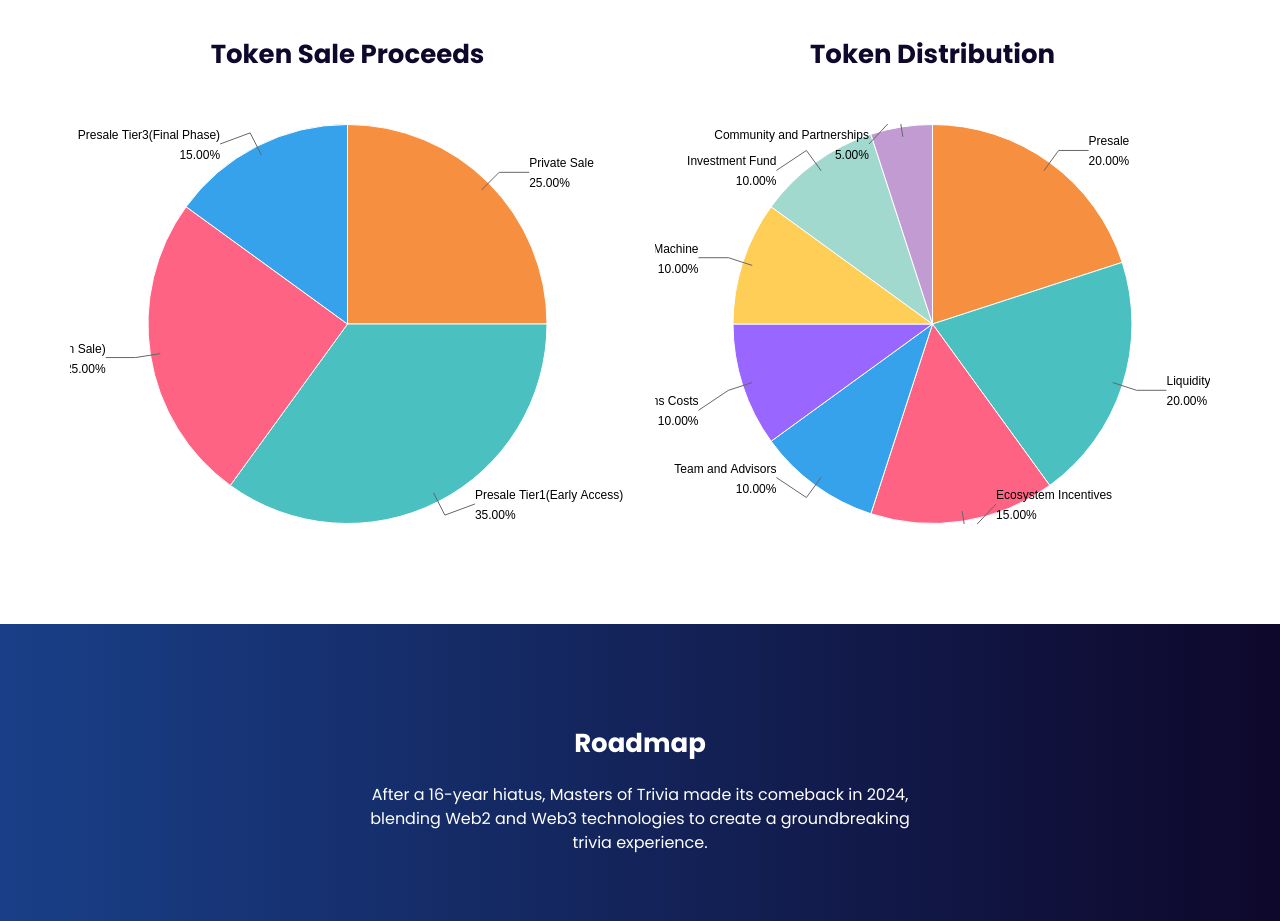
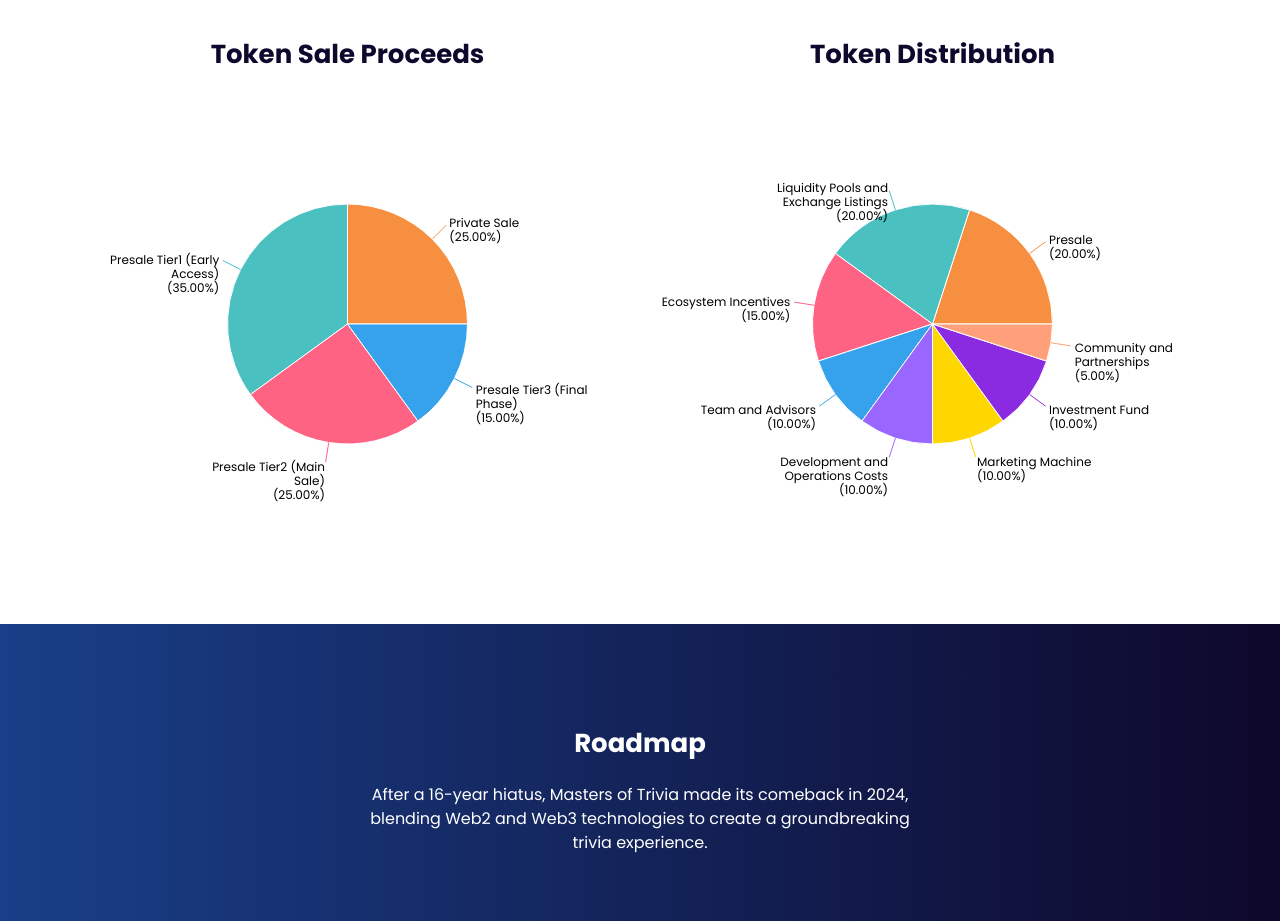
Before and after one commit to Ahsanch007/Cryptocash, a Next.js app: page / in a window 1280 px wide. Shown: the part 3640-4561 px from the top of the page. Built offline with nearby package versions, Linux system fonts and the light colour scheme.

Commit message:
done changes

```diff
--- a/package.json
+++ b/package.json
@@ -15,7 +15,8 @@
     "react": "^19.0.0",
     "react-chartjs-2": "^5.3.0",
     "react-dom": "^19.0.0",
-    "react-icons": "^5.4.0"
+    "react-icons": "^5.4.0",
+    "recharts": "^2.15.0"
   },
   "devDependencies": {
     "autoprefixer": "^10.4.20",
--- a/src/app/globals.css
+++ b/src/app/globals.css
@@ -457,6 +457,9 @@
   background: linear-gradient(to right, #835edf, #351f8b);
 
 }
+.recharts-legend-wrapper{
+  display: none !important;
+}
 
 @media only screen and (max-width: 991px) {
   .vertical_social {
--- a/src/components/ui/TokenSale.js
+++ b/src/components/ui/TokenSale.js
@@ -1,113 +1,95 @@
 import React from 'react';
-import { Pie } from 'react-chartjs-2';
-import { Chart as ChartJS, Tooltip, Legend, ArcElement } from 'chart.js';
+import {
+    PieChart,
+    Pie,
+    Cell,
+    Legend,
+    ResponsiveContainer,
+    Tooltip,
+} from 'recharts';
 
-ChartJS.register(Tooltip, Legend, ArcElement);
+const data = [
+    { name: 'Private Sale', value: 25 },
+    { name: 'Presale Tier1 (Early Access)', value: 35 },
+    { name: 'Presale Tier2 (Main Sale)', value: 25 },
+    { name: 'Presale Tier3 (Final Phase)', value: 15 },
+];
 
-const TokenSale = () => {
-    const data = {
-        labels: [
-            'Private Sale',
-            'Presale Tier1(Early Access)',
-            'Presale Tier2(Main Sale)',
-            'Presale Tier3(Final Phase)',
-        ],
-        datasets: [
-            {
-                data: [25, 35, 25, 15],
-                backgroundColor: [
-                    '#F69040', // Orange
-                    '#4BC0C0', // Teal
-                    '#FF6384', // Pink
-                    '#36A2EB', // Blue
-                ],
-                borderWidth: 1,
-            },
-        ],
-    };
+const COLORS = ['#F69040', '#4BC0C0', '#FF6384', '#36A2EB'];
 
-    const options = {
-        responsive: true,
-        maintainAspectRatio: false,
-        plugins: {
-            tooltip: {
-                enabled: false, // Disable tooltips since we're customizing labels
-            },
-            legend: {
-                display: false, // Hide default legend
-            },
-        },
-        animation: false,
-    };
+// Function to break long labels into multiple lines
+const splitLabel = (text, maxLineLength) => {
+    if (text.length <= maxLineLength) return [text];
+    const words = text.split(' ');
+    const lines = [];
+    let currentLine = '';
 
-    const drawCustomLabels = (chart) => {
-        const { ctx, chartArea, data } = chart;
-        if (!chartArea) return;
+    words.forEach((word) => {
+        if ((currentLine + word).length <= maxLineLength) {
+            currentLine += `${word} `;
+        } else {
+            lines.push(currentLine.trim());
+            currentLine = `${word} `;
+        }
+    });
 
-        const { width, height } = chartArea;
-        const meta = chart.getDatasetMeta(0);
+    if (currentLine) lines.push(currentLine.trim());
+    return lines;
+};
 
-        meta.data.forEach((arc, index) => {
-            const dataset = data.datasets[0];
-            const value = dataset.data[index];
-            const percentage = `${value.toFixed(2)}%`;
+// Custom label renderer
+const renderCustomLabel = ({ cx, cy, midAngle, innerRadius, outerRadius, percent, name }) => {
+    const RADIAN = Math.PI / 180;
+    const radius = innerRadius + (outerRadius - innerRadius) * 1.2; // Adjust label position
+    const x = cx + radius * Math.cos(-midAngle * RADIAN);
+    const y = cy + radius * Math.sin(-midAngle * RADIAN);
 
-            const centerAngle = (arc.startAngle + arc.endAngle) / 2;
-
-            const outerRadius = arc.outerRadius;
-            const startX = Math.cos(centerAngle) * (outerRadius - 10) + width / 2;
-            const startY = Math.sin(centerAngle) * (outerRadius - 10) + height / 2;
-
-            const lineLength = 15;
-            const endX = Math.cos(centerAngle) * (outerRadius + lineLength) + width / 2;
-            const endY = Math.sin(centerAngle) * (outerRadius + lineLength) + height / 2;
-
-            const horizontalOffset = 30;
-            let labelX = endX < width / 2 ? endX - horizontalOffset : endX + horizontalOffset;
-            labelX = Math.max(20, Math.min(labelX, width - 20));
-
-            let labelY = endY;
-            const padding = 20;
-            if (endY < padding) labelY = padding;
-            if (endY > height - padding) labelY = height - padding;
-
-            ctx.beginPath();
-            ctx.moveTo(startX, startY);
-            ctx.lineTo(endX, endY);
-            ctx.strokeStyle = '#666';
-            ctx.lineWidth = 1;
-            ctx.stroke();
-
-            ctx.beginPath();
-            ctx.moveTo(endX, endY);
-            ctx.lineTo(labelX, labelY);
-            ctx.stroke();
-
-            const label = data.labels[index];
-            ctx.fillStyle = '#000';
-            ctx.font = '12px Arial';
-            ctx.textAlign = endX < width / 2 ? 'right' : 'left';
-
-            ctx.fillText(label, labelX, labelY - 5);
-            ctx.fillText(percentage, labelX, labelY + 15);
-        });
-    };
+    const lines = splitLabel(name, 20); // Break the label text into lines
 
     return (
-        <div className='' style={{ width: '100%', height: '400px', position: 'relative' }}>
-            <Pie
-                data={data}
-                options={options}
-                plugins={[
-                    {
-                        id: 'customLabels',
-                        afterDraw: drawCustomLabels,
-                    },
-                ]}
-            />
-        </div>
+        <text
+            x={x}
+            y={y}
+            fill="black"
+            textAnchor={x > cx ? 'start' : 'end'}
+            dominantBaseline="central"
+            fontSize="12"
+        >
+            {lines.map((line, index) => (
+                <tspan key={index} x={x} dy={index === 0 ? 0 : 14}>
+                    {line}
+                </tspan>
+            ))}
+            <tspan x={x} dy={14}>
+                {`(${(percent * 100).toFixed(2)}%)`}
+            </tspan>
+        </text>
     );
 };
 
-export default TokenSale;
-``
+const TokenSaleRecharts = () => {
+    return (
+        <ResponsiveContainer width="100%" height={400}>
+            <PieChart>
+                <Pie
+                    data={data}
+                    cx="50%"
+                    cy="50%"
+                    labelLine={true}
+                    label={renderCustomLabel}
+                    outerRadius={120}
+                    fill="#8884d8"
+                    dataKey="value"
+                >
+                    {data.map((entry, index) => (
+                        <Cell key={`cell-${index}`} fill={COLORS[index % COLORS.length]} />
+                    ))}
+                </Pie>
+                <Tooltip />
+                <Legend layout="horizontal" verticalAlign="bottom" align="center" />
+            </PieChart>
+        </ResponsiveContainer>
+    );
+};
+
+export default TokenSaleRecharts;
--- a/src/components/ui/Tokenomics.js
+++ b/src/components/ui/Tokenomics.js
@@ -1,131 +1,108 @@
 import React from 'react';
-import { Pie } from 'react-chartjs-2';
-import { Chart as ChartJS, Tooltip, Legend, ArcElement } from 'chart.js';
+import {
+    PieChart,
+    Pie,
+    Cell,
+    Legend,
+    ResponsiveContainer,
+    Tooltip,
+} from 'recharts';
 
-ChartJS.register(Tooltip, Legend, ArcElement);
+const data = [
+    { name: 'Presale', value: 20 },
+    { name: 'Liquidity Pools and Exchange Listings', value: 20 },
+    { name: 'Ecosystem Incentives', value: 15 },
+    { name: 'Team and Advisors', value: 10 },
+    { name: 'Development and Operations Costs', value: 10 },
+    { name: 'Marketing Machine', value: 10 },
+    { name: 'Investment Fund', value: 10 },
+    { name: 'Community and Partnerships', value: 5 },
+];
 
-const Tokenomics = () => {
-    const data = {
-        labels: [
-            'Presale',
-            'Liquidity Pools and Exchange Listings',
-            'Ecosystem Incentives',
-            'Team and Advisors',
-            'Development and Operations Costs',
-            'Marketing Machine',
-            'Investment Fund',
-            'Community and Partnerships',
-        ],
-        datasets: [
-            {
-                data: [20, 20, 15, 10, 10, 10, 10, 5],
-                backgroundColor: [
+const COLORS = [
     '#F69040', // Orange
     '#4BC0C0', // Teal
     '#FF6384', // Pink
     '#36A2EB', // Blue
     '#9966FF', // Purple
-                    '#FFCE56', // Yellow
-                    '#A2D9CE', // Mint
-                    '#C39BD3', // Lavender
-                ],
-                borderWidth: 1,
-            },
-        ],
-    };
+    '#FFD700', // Gold
+    '#8A2BE2', // Violet Blue
+    '#FFA07A', // Light Salmon
+];
 
-    const options = {
-        responsive: true,
-        maintainAspectRatio: false,
-        plugins: {
-            tooltip: {
-                enabled: false,
-            },
-            legend: {
-                display: false,
-            },
-        },
-    };
+// Function to break long labels into two lines
+const splitLabel = (text, maxLineLength) => {
+    if (text.length <= maxLineLength) return [text];
+    const words = text.split(' ');
+    const lines = [];
+    let currentLine = '';
 
-    const drawCustomLabels = (chart) => {
-        const { ctx, chartArea, data } = chart;
-        if (!chartArea) return;
-
-        const { width, height } = chartArea;
-        const meta = chart.getDatasetMeta(0);
-        const placedLabels = []; // To keep track of already placed labels and avoid overlaps
-
-        meta.data.forEach((arc, index) => {
-            const dataset = data.datasets[0];
-            const value = dataset.data[index];
-            const percentage = `${value.toFixed(2)}%`;
-
-            const centerAngle = (arc.startAngle + arc.endAngle) / 2;
-
-            const outerRadius = arc.outerRadius;
-            const startX = Math.cos(centerAngle) * (outerRadius - 10) + width / 2;
-            const startY = Math.sin(centerAngle) * (outerRadius - 10) + height / 2;
-
-            const lineLength = 15;
-            const endX = Math.cos(centerAngle) * (outerRadius + lineLength) + width / 2;
-            const endY = Math.sin(centerAngle) * (outerRadius + lineLength) + height / 2;
-
-            const horizontalOffset = 30;
-            let labelX = endX < width / 2 ? endX - horizontalOffset : endX + horizontalOffset;
-
-            // Adjust vertical position to prevent overlapping with already placed labels
-            let labelY = endY;
-            placedLabels.forEach((placedLabel) => {
-                if (Math.abs(labelY - placedLabel.y) < 20) {
-                    labelY = labelY + (labelY > placedLabel.y ? 20 : -20);
+    words.forEach((word) => {
+        if ((currentLine + word).length <= maxLineLength) {
+            currentLine += `${word} `;
+        } else {
+            lines.push(currentLine.trim());
+            currentLine = `${word} `;
         }
     });
 
-            // Ensure label stays within the canvas bounds
-            const padding = 20;
-            labelX = Math.max(20, Math.min(labelX, width - 20));
-            labelY = Math.max(padding, Math.min(labelY, height - padding));
-
-            // Save the label's position
-            placedLabels.push({ x: labelX, y: labelY });
-
-            // Draw the callout line
-            ctx.beginPath();
-            ctx.moveTo(startX, startY);
-            ctx.lineTo(endX, endY);
-            ctx.strokeStyle = '#666';
-            ctx.lineWidth = 1;
-            ctx.stroke();
-
-            ctx.beginPath();
-            ctx.moveTo(endX, endY);
-            ctx.lineTo(labelX, labelY);
-            ctx.stroke();
-
-            // Draw the label and percentage
-            const label = data.labels[index];
-            ctx.fillStyle = '#000';
-            ctx.font = '12px Arial';
-            ctx.textAlign = endX < width / 2 ? 'right' : 'left';
-            ctx.fillText(label, labelX, labelY - 5);
-            ctx.fillText(percentage, labelX, labelY + 15);
-        });
+    if (currentLine) lines.push(currentLine.trim());
+    return lines;
 };
 
+// Custom label renderer
+const renderCustomLabel = ({ cx, cy, midAngle, innerRadius, outerRadius, percent, name }) => {
+    const RADIAN = Math.PI / 180;
+    const radius = innerRadius + (outerRadius - innerRadius) * 1.2; // Adjust label position
+    const x = cx + radius * Math.cos(-midAngle * RADIAN);
+    const y = cy + radius * Math.sin(-midAngle * RADIAN);
+
+    const lines = splitLabel(name, 20); // Break the label text into lines
+
     return (
-        <div style={{ width: '100%', height: '400px', position: 'relative' }}>
-            <Pie
-                data={data}
-                options={options}
-                plugins={[
-                    {
-                        id: 'customLabels',
-                        afterDraw: drawCustomLabels,
-                    },
-                ]}
-            />
-        </div>
+        <text
+            x={x}
+            y={y}
+            fill="black"
+            textAnchor={x > cx ? 'start' : 'end'}
+            dominantBaseline="central"
+            fontSize="12"
+        >
+            {lines.map((line, index) => (
+                <tspan key={index} x={x} dy={index === 0 ? 0 : 14}>
+                    {line}
+                </tspan>
+            ))}
+            <tspan x={x} dy={14}>
+                {`(${(percent * 100).toFixed(2)}%)`}
+            </tspan>
+        </text>
     );
 };
 
-export default Tokenomics;
+const TokenomicsRecharts = () => {
+    return (
+        <ResponsiveContainer width="100%" height={400}>
+            <PieChart>
+                <Pie
+                    data={data}
+                    cx="50%"
+                    cy="50%"
+                    labelLine={true}
+                    label={renderCustomLabel}
+                    outerRadius={120}
+                    fill="#8884d8"
+                    dataKey="value"
+                >
+                    {data.map((entry, index) => (
+                        <Cell key={`cell-${index}`} fill={COLORS[index % COLORS.length]} />
+                    ))}
+                </Pie>
+                <Tooltip />
+                <Legend layout="horizontal" verticalAlign="bottom" align="center" />
+            </PieChart>
+        </ResponsiveContainer>
+    );
+};
+
+export default TokenomicsRecharts;
```
Also changed, not shown: 1 other file (tests, documents, lock files or other folders). Lines whose indentation alone changed are shown as unchanged.
